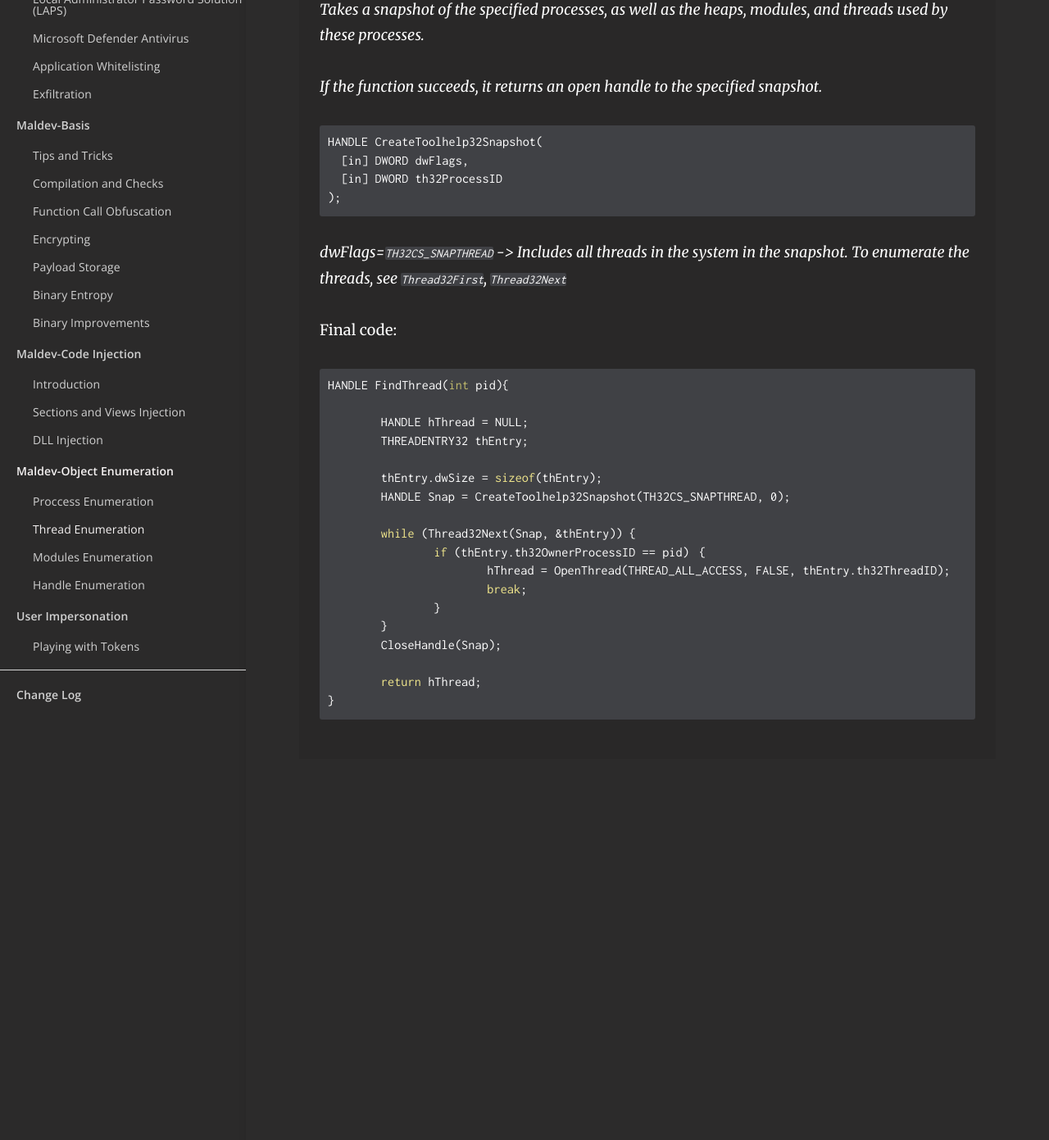
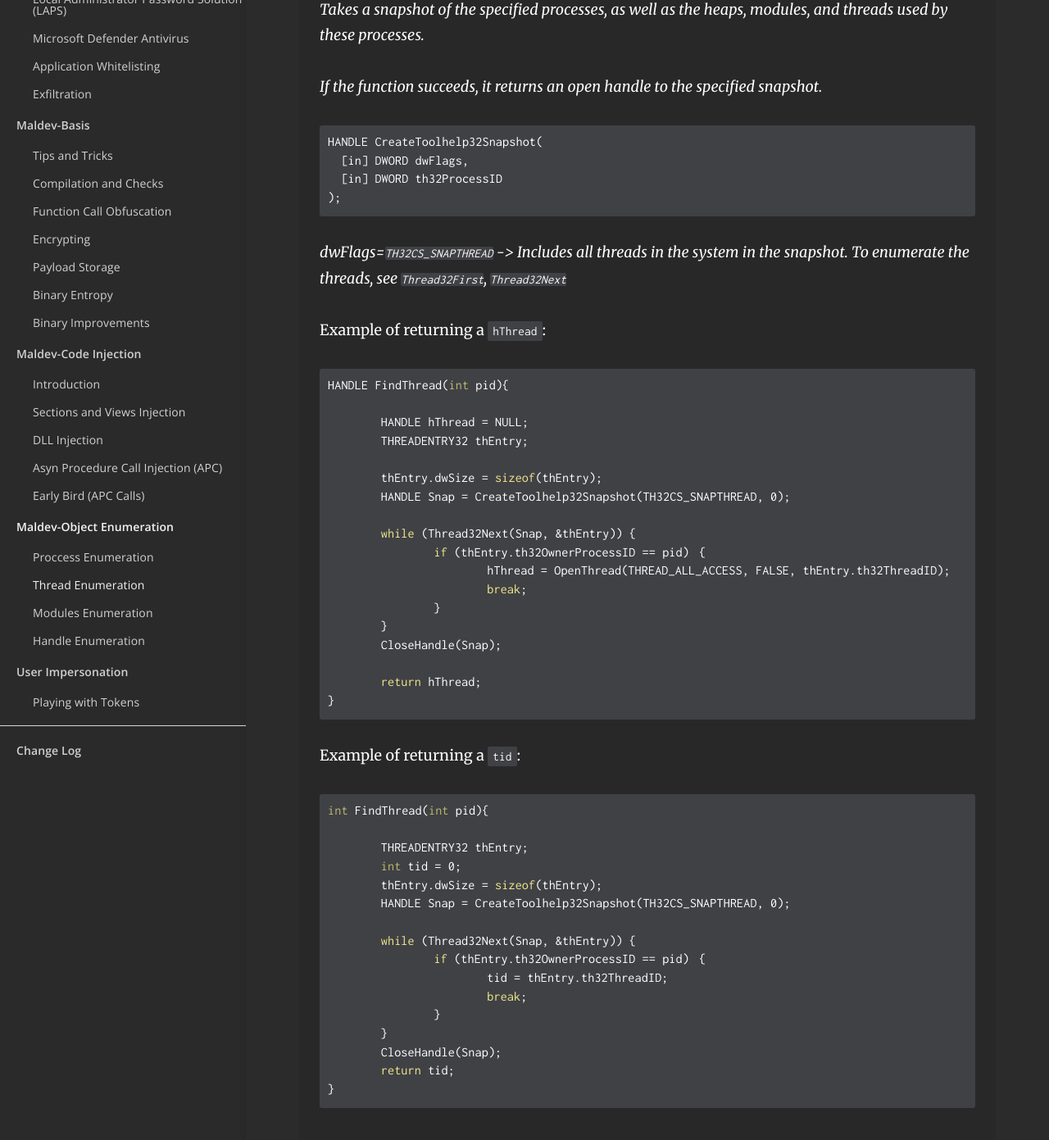
Before and after one commit to benjugat/rtnotes, a Jekyll site: the page built from _docs/malware/object-enumeration/threads.md, in a window 1280 px wide and 1400 px high, scrolled down 646 px. Shown: the top 1391 px of the window at 82% size. Built offline with Jekyll 4.4.1, drawn with Linux system fonts in a browser that asks for light colours; before the commit the page ends 1572 px from its top, so only the background shows below that.

Commit message:
early-bird

````diff
--- a/_docs/malware/object-enumeration/threads.md
+++ b/_docs/malware/object-enumeration/threads.md
@@ -24,7 +24,7 @@ HANDLE CreateToolhelp32Snapshot(
 ```
 *dwFlags=`TH32CS_SNAPTHREAD` -> Includes all threads in the system in the snapshot. To enumerate the threads, see `Thread32First`, `Thread32Next`*
 
-Final code:
+Example of returning a `hThread`:
 
 ```cpp
 HANDLE FindThread(int pid){
@@ -46,3 +46,24 @@ HANDLE FindThread(int pid){
 	return hThread;
 }
 ```
+
+Example of returning a `tid`:
+
+```cpp
+int FindThread(int pid){
+
+	THREADENTRY32 thEntry;
+	int tid = 0;
+	thEntry.dwSize = sizeof(thEntry);
+	HANDLE Snap = CreateToolhelp32Snapshot(TH32CS_SNAPTHREAD, 0);
+
+	while (Thread32Next(Snap, &thEntry)) {
+		if (thEntry.th32OwnerProcessID == pid) 	{
+			tid = thEntry.th32ThreadID;
+			break;
+		}
+	}
+	CloseHandle(Snap);
+	return tid;
+}
+```
````
Also changed, not shown: _docs/malware/code-injection/APC-injection.md (added, +117 -0 lines), _docs/malware/code-injection/early-bird.md (added, +96 -0 lines), images/early-bird-01.png (added), images/early-bird-02.png (added), images/early-bird-03.png (added), images/early-bird-04.png (added).
